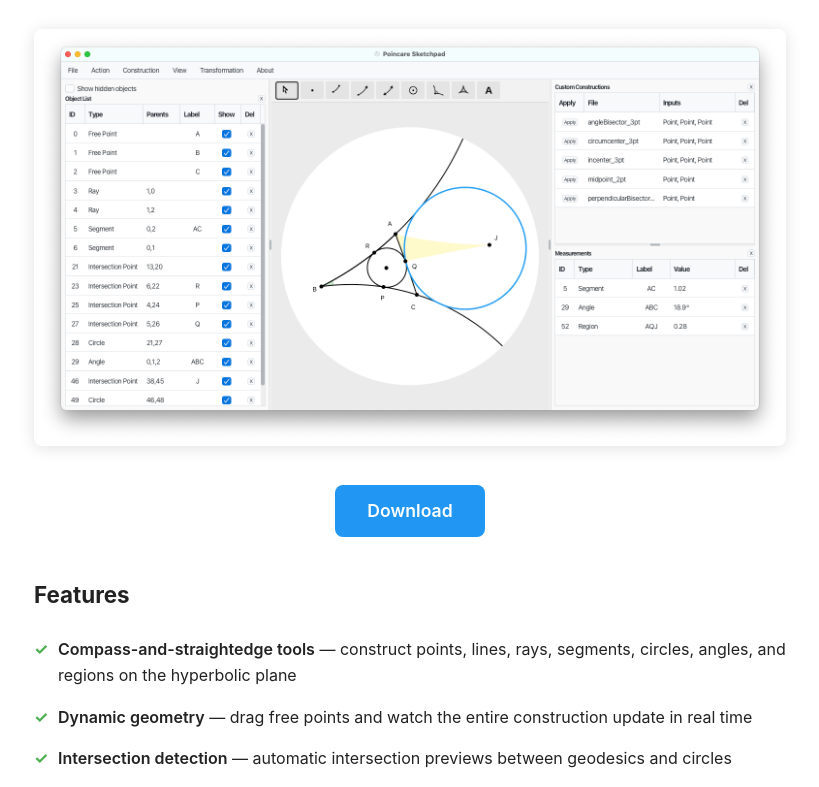
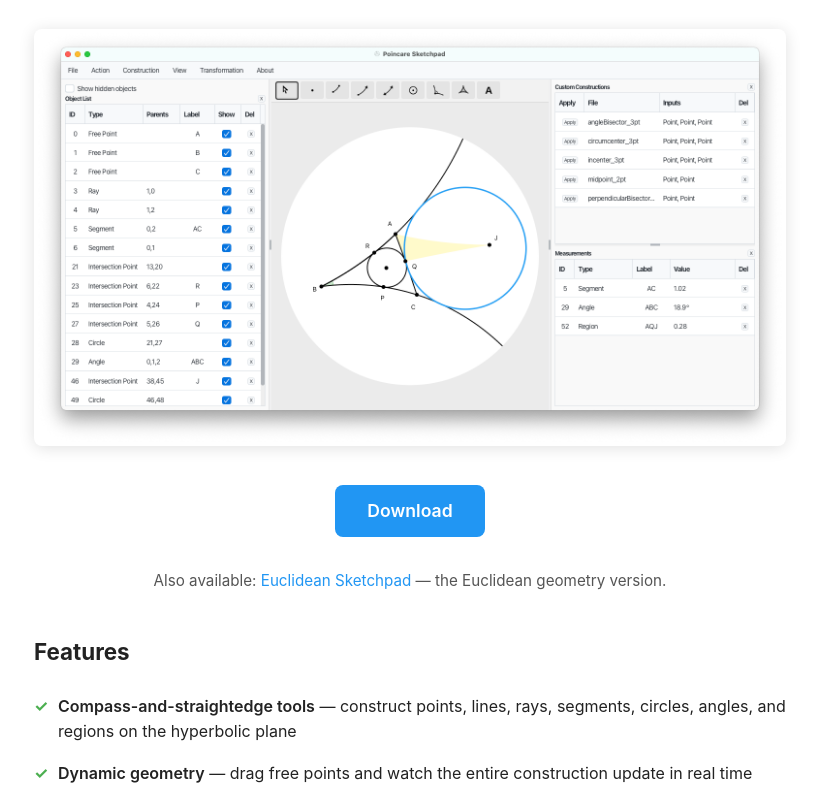
Before and after one commit to cartowong/poincare-sketchpad, a plain HTML site: page docs/index.html in a window 1280 px wide. Shown: the part 282-1069 px from the top of the page, without its empty margins (230-1049 px from the left). Drawn offline with Linux system fonts and the light colour scheme.

Commit message:
Add cross-reference to Euclidean Sketchpad on product page
Co-Authored-By: Claude Opus 4.6 <noreply@anthropic.com>

```diff
--- a/docs/index.html
+++ b/docs/index.html
@@ -23,6 +23,8 @@
         <div class="download">
             <a href="https://github.com/cartowong/poincare-sketchpad/releases">Download</a>
         </div>
+
+        <p class="also-available">Also available: <a href="https://cartowong.github.io/euclidean-sketchpad/">Euclidean Sketchpad</a> &mdash; the Euclidean geometry version.</p>
 
         <section class="features">
             <h2>Features</h2>
--- a/docs/style.css
+++ b/docs/style.css
@@ -83,6 +83,13 @@ a:hover {
 .download a:hover {
     background: #1976D2;
     text-decoration: none;
+}
+
+/* Also available */
+.also-available {
+    text-align: center;
+    color: #555;
+    font-size: 0.95rem;
 }
 
 /* Features */
```
